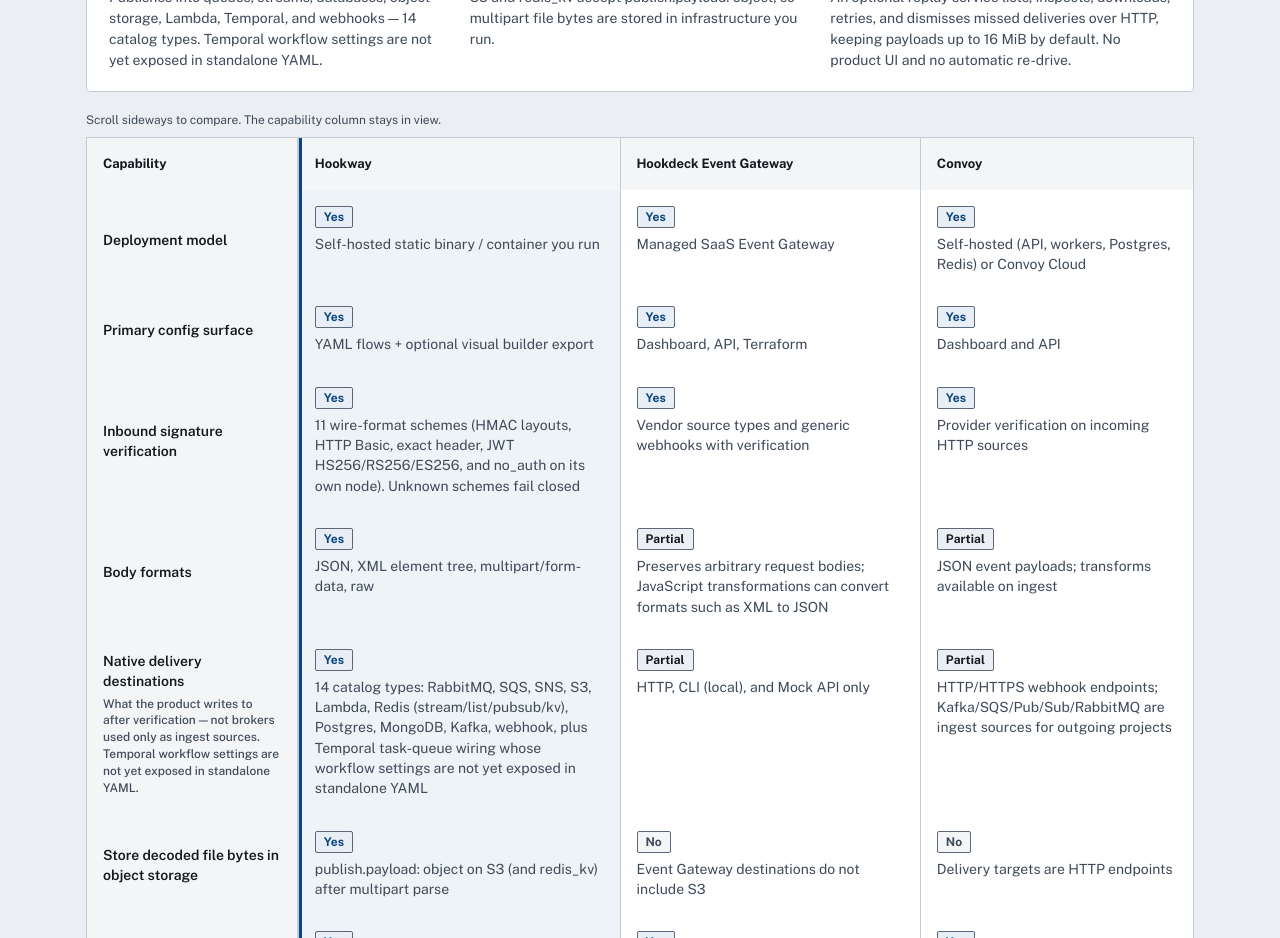
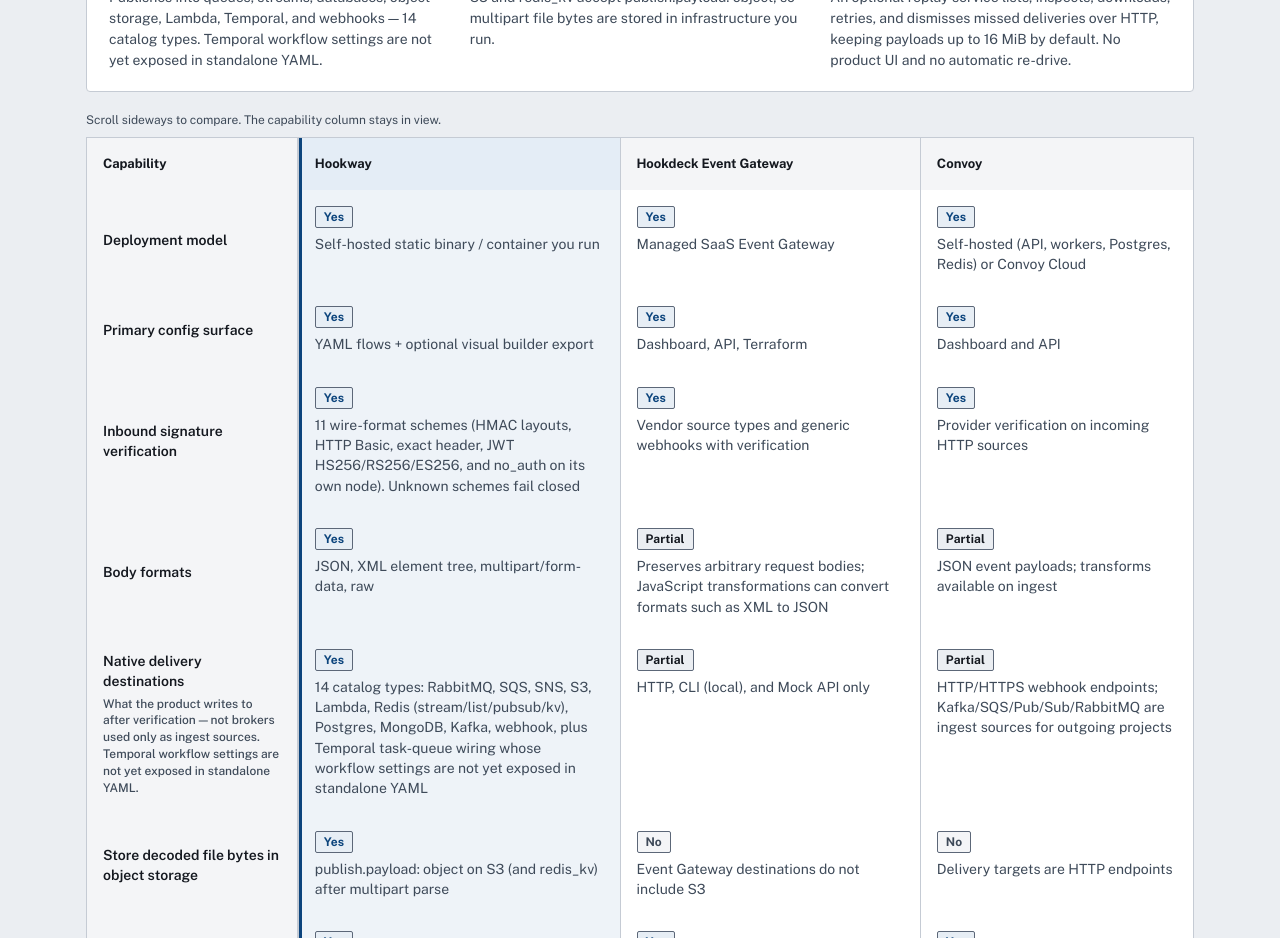
Before and after one commit to jaysongiroux/hook_way, a React (Vite) app in the folder web/: page /compare in a window 1280 px wide. Shown: the part 1220-2158 px from the top of the page. Built offline with nearby package versions, Linux system fonts and the light colour scheme.

Commit message:
fix: keep the Hookway compare column tint on the header
Mantine was painting header cells with an inline background, which covered the column highlight. Header fill now comes from the page stylesheet so the accent stays visible.

Co-authored-by: Jason  <jaysongiroux@users.noreply.github.com>

```diff
--- a/web/src/marketing/Compare.tsx
+++ b/web/src/marketing/Compare.tsx
@@ -161,7 +161,6 @@ export function Compare() {
                 borderSpacing: 0,
               },
               th: {
-                background: DARK.bg,
                 color: DARK.text,
                 fontWeight: 650,
                 fontSize: 13,
--- a/web/src/marketing/marketingStyles.ts
+++ b/web/src/marketing/marketingStyles.ts
@@ -117,6 +117,10 @@ export const MARKETING_CSS = `
   min-width: 980px;
   border-collapse: separate;
   border-spacing: 0;
+}
+.${COMPARE_TABLE_CLASS} thead th,
+.${COMPARE_TABLE_CLASS} tbody th {
+  background: ${DARK.bg};
 }
 .${COMPARE_TABLE_CLASS} :is(th, td):first-child {
   position: sticky;
```
